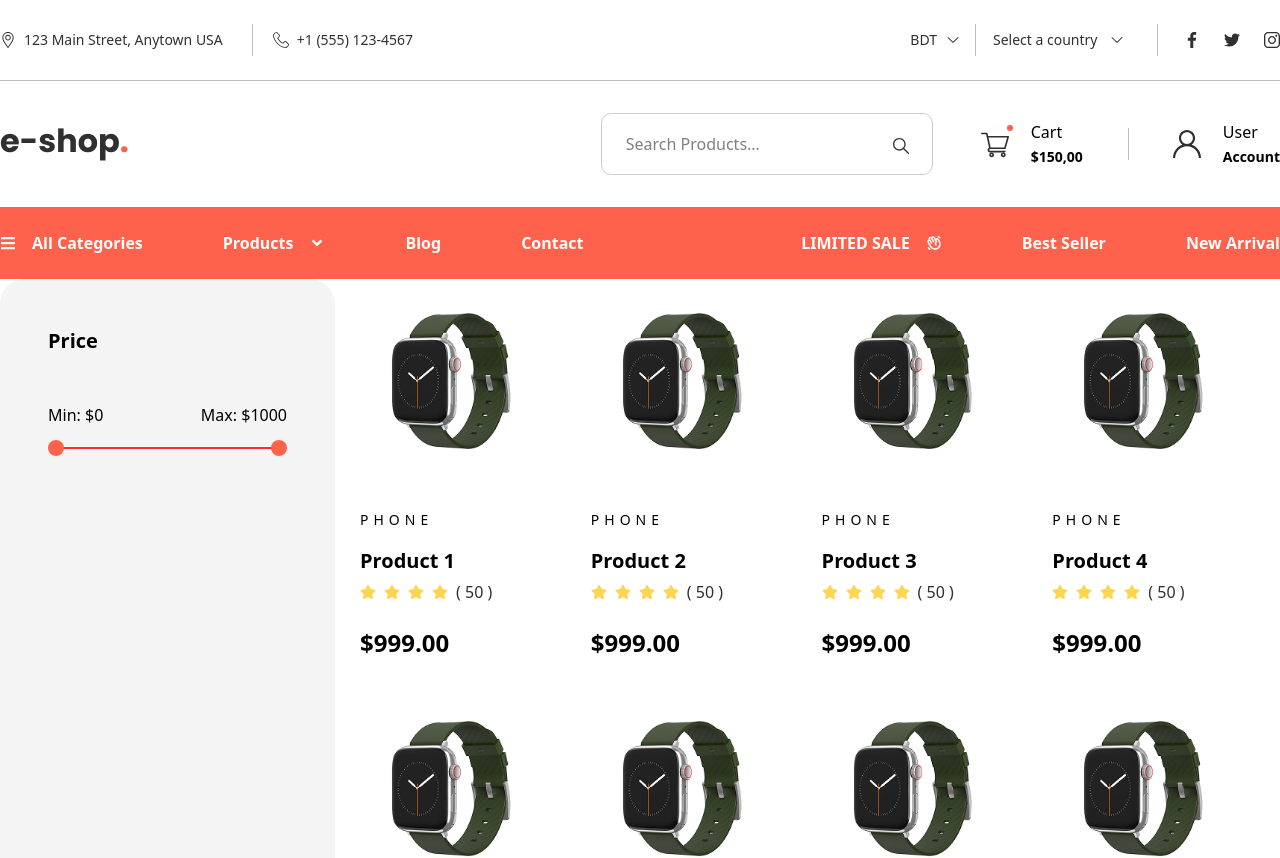
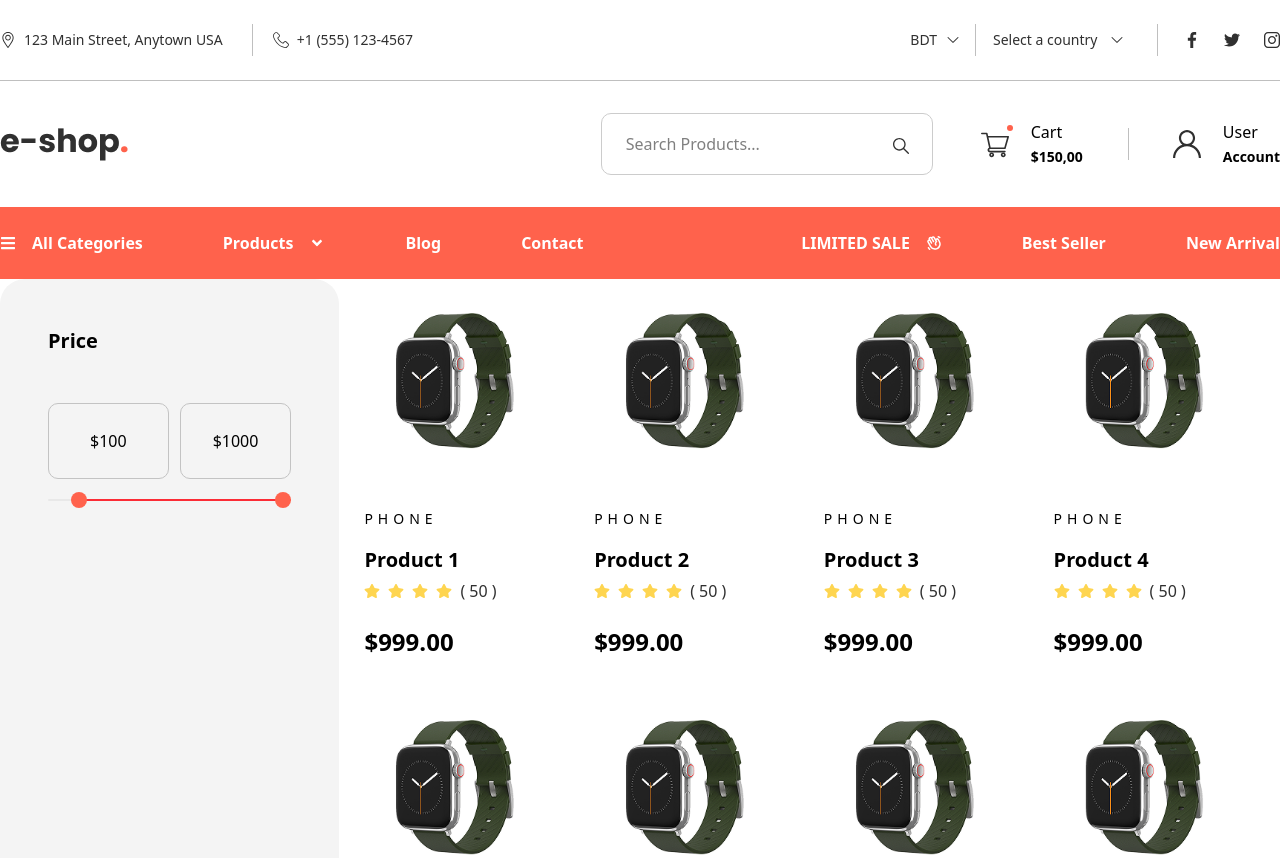
Before and after one commit to mn-sohel/eshop, a React (Vite) app: page /product-list in a window 1280 px wide. Shown: the top 858 px of the page. Built offline with nearby package versions, Linux system fonts and the light colour scheme.

Commit message:
part 20 revised

```diff
--- a/src/index.css
+++ b/src/index.css
@@ -26,7 +26,7 @@ input[type=range]::-webkit-slider-thumb{
   appearance: none;
 }
 
-/* input[type=range]::-moz-range-thumb{
+input[type=range]::-moz-range-thumb{
   width: 16px;
   height: 16px;
   border-radius: 50%;
@@ -34,4 +34,4 @@ input[type=range]::-webkit-slider-thumb{
   pointer-events: auto;
   cursor: pointer;
   appearance: none;
-} */
+}
--- a/src/pages/ProductListPage.jsx
+++ b/src/pages/ProductListPage.jsx
@@ -4,7 +4,7 @@ import ProductLayout from '../components/commonLayouts/ProductLayout';
 import Pagination from '../components/Pagination';
 
 const ProductListPage = () => {
-  let [minValue, setMinValue] = useState(0);
+  let [minValue, setMinValue] = useState(100);
   let [maxValue, setMaxValue] = useState(1000);
   let [currentPage, setCurrentPage] = useState(1);
 
@@ -14,11 +14,20 @@ const ProductListPage = () => {
     if(type == 'min'){
         const newMin = Math.min(parseInt(value), maxValue)
         setMinValue(newMin)
-    }else{
+      }else{
         const newMax = Math.max(parseInt(value), minValue)
         setMaxValue(newMax)
     }
   }
+  const updateRange = (type, value) => {
+    if (type == "min") {
+      const newMin = Math.min(parseInt(value), maxValue);
+      setMinValue(newMin);
+    } else if(value <= 1000){
+      const newMax = Math.max(parseInt(value), minValue);
+      setMaxValue(newMax);
+    }
+  };
 
   const minPercent = (minValue / 1000) * 100
   const maxPercent = (maxValue / 1000) * 100
@@ -39,15 +48,16 @@ const ProductListPage = () => {
         <div className='w-[355px] bg-[#F4F4F4] rounded-[25px] p-12'>
           <h3 className='font-["Montserrat"] font-bold text-xl'>Price</h3>
           <div className='w-full mt-12'>
-            <div className='flex justify-between mb-5'>
-              <span>Min: ${minValue}</span>
-              <span>Max: ${maxValue}</span>
+            <div className='flex gap-[11px] mb-5'>
+              <span className='border border-[#C3C3C3] rounded-[10px] px-[41px] py-[25px]'>${minValue}</span>
+              <span className='border border-[#C3C3C3] rounded-[10px] px-[32px] py-[25px]'>${maxValue}</span>
             </div>
             <div className='relative w-full h-[2px] bg-[#E8E8E8] rounded'>
               <div
                 className='absolute h-full bg-red-500 rounded'
                 style={{left: `${minPercent}%`, width: `${maxPercent - minPercent}%`}}
-                ></div>
+                >
+              </div>
               <input
                 type="range"
                 min="0"
```
